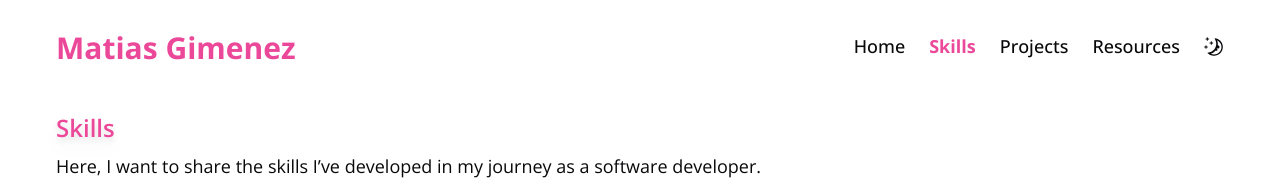
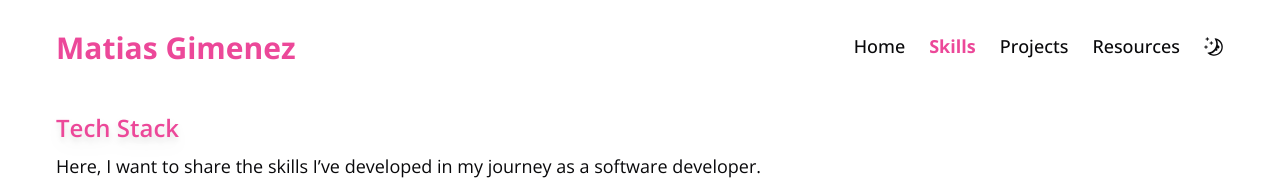
Before and after one commit to matiagimenez/portfolio, a Next.js app: page /skills in a window 1280 px wide. Shown: the top 193 px of the page. Built offline with nearby package versions, Linux system fonts and the light colour scheme.

Commit message:
fix(config): replace title

```diff
--- a/src/app/skills/page.tsx
+++ b/src/app/skills/page.tsx
@@ -5,7 +5,7 @@ export default function Page() {
 		<>
 			<section className='grow max-w-5xl pt-2'>
 				<h2 className='text-2xl font-bold drop-shadow-lg p-2 md:pr-3'>
-					<span className='text-pink-500 font-semibold'>Skills</span>
+					<span className='text-pink-500 font-semibold'>Tech Stack</span>
 				</h2>
 				<p className='text-lg pb-2 px-2 md:pr-3'>
 					Here, I want to share the skills I’ve developed in my
```
